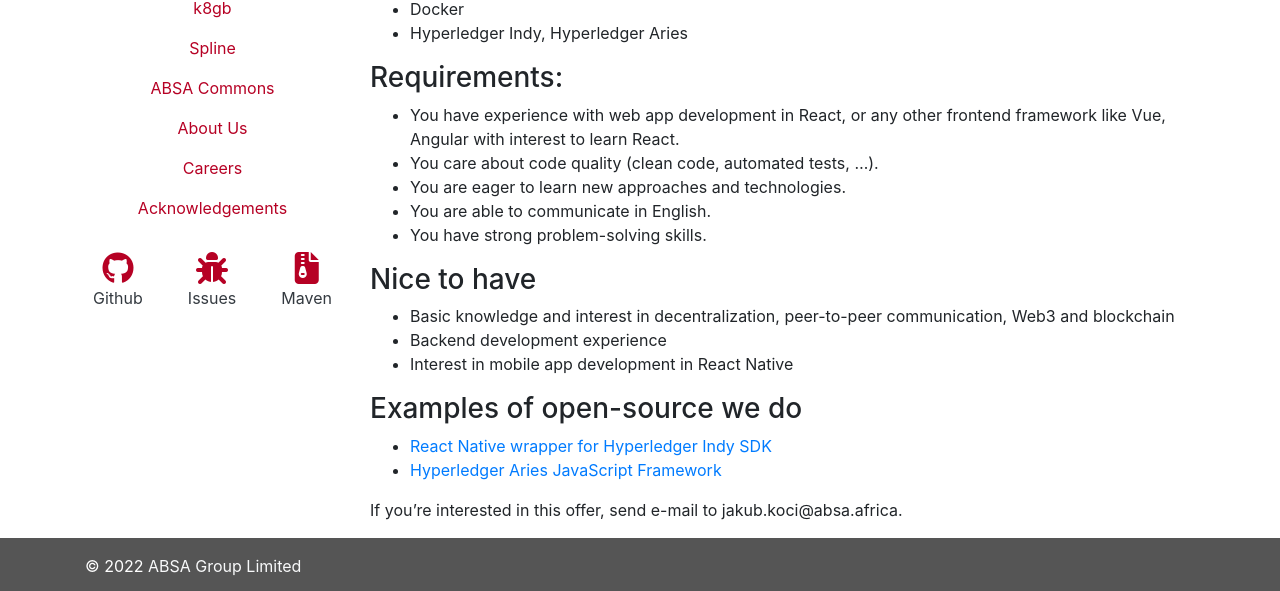
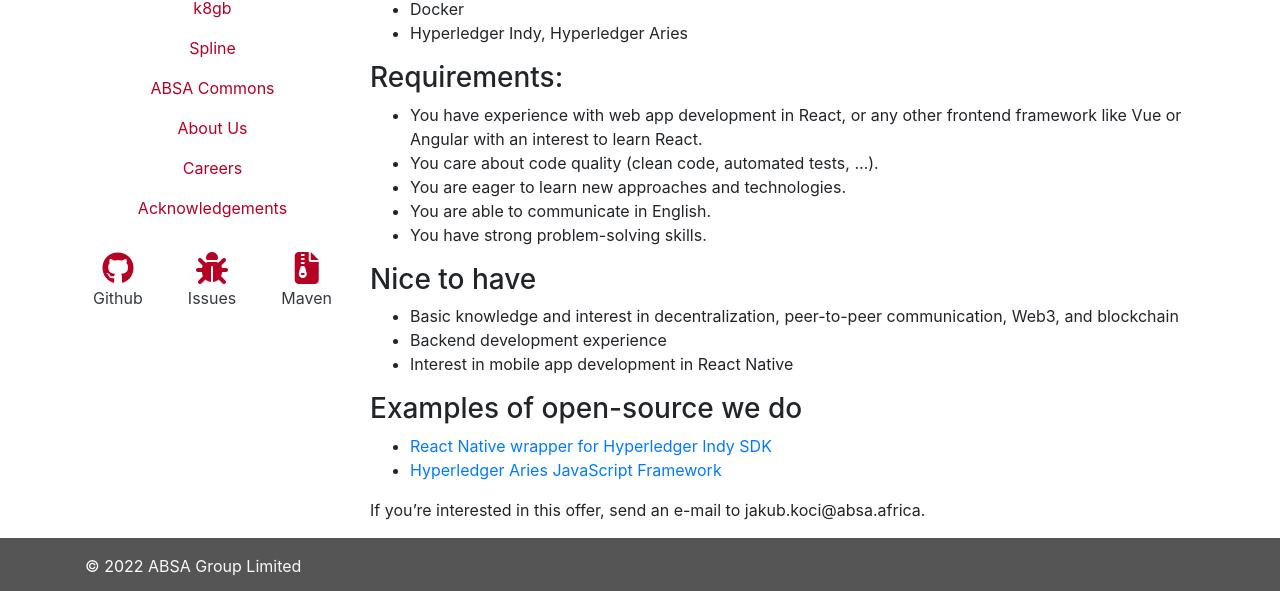
Before and after one commit to AbsaOSS/absaoss.github.io, a Jekyll site: the page built from _careers/dlt_frontend_dev.md, in a window 1280 px wide. Shown: the part 552-1143 px from the top of the page. Built offline with Jekyll 4.4.1, drawn with Linux system fonts in a browser that asks for light colours; nearby versions of some CDN libraries.

Commit message:
Small grammar fixes

```diff
--- a/_careers/dlt_frontend_dev.md
+++ b/_careers/dlt_frontend_dev.md
@@ -22,7 +22,7 @@
 
 ### Requirements:
 
-- You have experience with web app development in React, or any other frontend framework like Vue, Angular with interest to learn React.
+- You have experience with web app development in React, or any other frontend framework like Vue or Angular with an interest to learn React.
 - You care about code quality (clean code, automated tests, …).
 - You are eager to learn new approaches and technologies.
 - You are able to communicate in English.
@@ -30,7 +30,7 @@
 
 ### Nice to have
 
-- Basic knowledge and interest in decentralization, peer-to-peer communication, Web3 and blockchain
+- Basic knowledge and interest in decentralization, peer-to-peer communication, Web3, and blockchain
 - Backend development experience
 - Interest in mobile app development in React Native
 
@@ -39,4 +39,4 @@
 - [React Native wrapper for Hyperledger Indy SDK](https://github.com/AbsaOSS/rn-indy-sdk)
 - [Hyperledger Aries JavaScript Framework](https://github.com/hyperledger/aries-framework-javascript/)
 
-If you're interested in this offer, send e-mail to jakub.koci@absa.africa.
+If you're interested in this offer, send an e-mail to jakub.koci@absa.africa.
```
Also changed, not shown: _careers/dlt_backend_dev.md (+3 -3 lines), _careers/dlt_fullstack_dev.md (+2 -2 lines), _careers/dlt_mobile_dev.md (+3 -3 lines).
